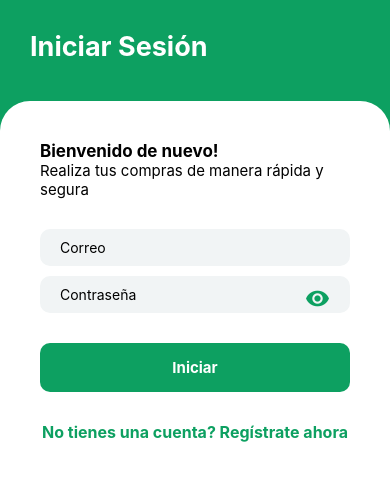
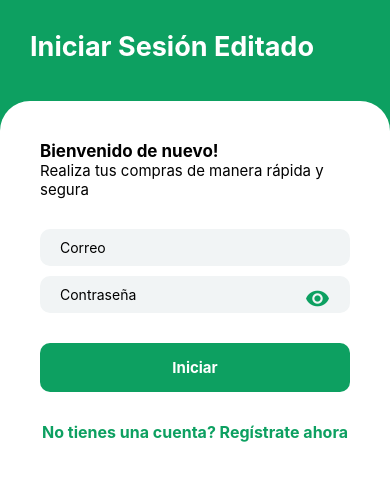
Before and after one commit to ViviFlores/CarritoCompras_MAT, a React Native app: screen / in a window 390 px wide. Shown: the top 480 px of the page. Built offline with nearby package versions, Linux system fonts and the light colour scheme.

Commit message:
cambio titulo login

```diff
--- a/src/screens/LoginScreen.tsx
+++ b/src/screens/LoginScreen.tsx
@@ -72,7 +72,7 @@ export const LoginScreen = ({ users }: Props) => {
     return (
         <View>
             <StatusBar backgroundColor={PRIMARY_COLOR} />
-            <TitleComponent title='Iniciar Sesión' />
+            <TitleComponent title='Iniciar Sesión Editado' />
             <BodyComponent>
                 <View>
                     <Text style={styles.titleHeaderBody}>Bienvenido de nuevo!</Text>
```
